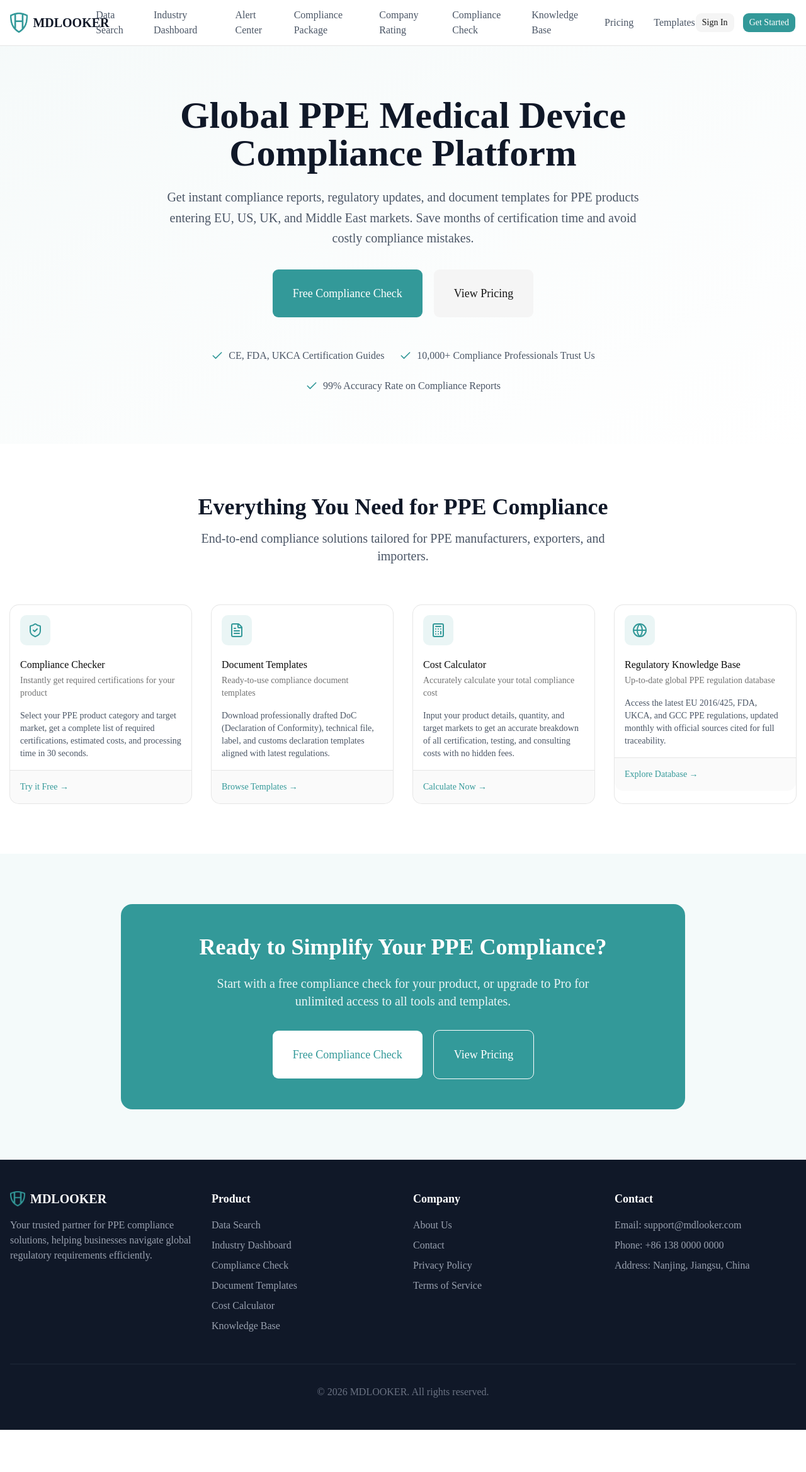
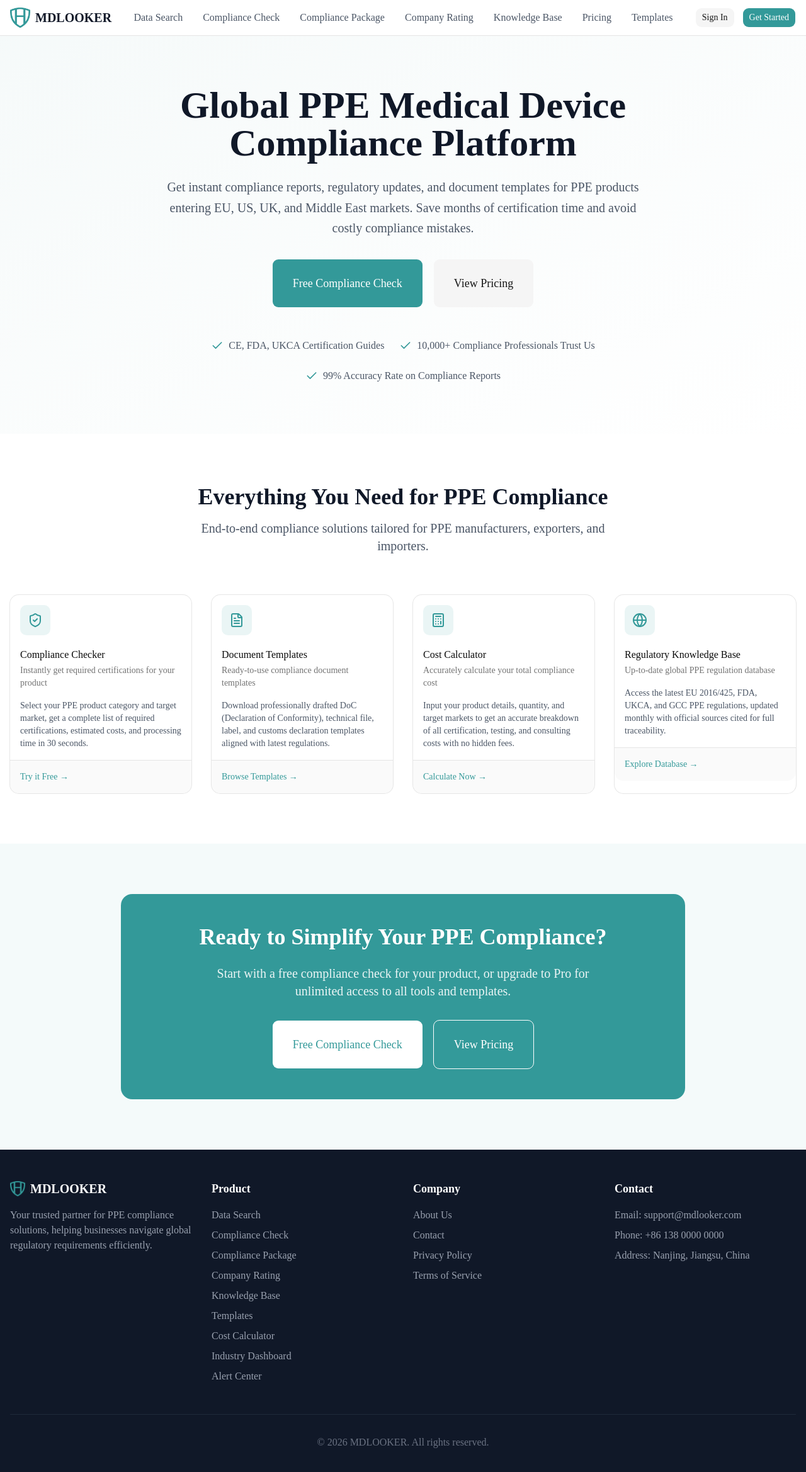
Before and after one commit to tianshanxyz/mdlooker-ppe, a Next.js app: page / in a window 1280 px wide. Shown: the top 2338 px of the page at 63% size. Before the commit the page ends 2271 px from the top, so only its background shows below. Built offline with nearby package versions, Linux system fonts and the light colour scheme.

Commit message:
feat: create global Navbar component, remove Industry Dashboard and Alert Center from primary navigation, move to footer

```diff
--- a/src/app/page.tsx
+++ b/src/app/page.tsx
@@ -3,6 +3,7 @@
 import { Card, CardContent, CardDescription, CardFooter, CardHeader, CardTitle } from "@/components/ui/card";
 import { ShieldCheck, FileText, Calculator, Globe, Check } from "lucide-react";
 import Link from "next/link";
+import Navbar from "@/components/Navbar";
 
 export const metadata: Metadata = {
   title: "MDLOOKER | Global PPE Medical Device Compliance Platform",
@@ -55,29 +56,7 @@
       />
       <div className="min-h-screen flex flex-col">
       {/* Navigation */}
-      <nav className="border-b bg-white sticky top-0 z-50">
-        <div className="container mx-auto px-4 py-3 flex justify-between items-center">
-          <div className="flex items-center gap-2">
-            <img src="/logo.png" alt="MDLOOKER Logo" className="h-8 w-8" />
-            <span className="font-bold text-xl text-gray-900">MDLOOKER</span>
-          </div>
-          <div className="hidden md:flex items-center gap-8">
-            <Link href="/search" className="text-gray-600 hover:text-[#339999] font-medium">Data Search</Link>
-            <Link href="/dashboard" className="text-gray-600 hover:text-[#339999] font-medium">Industry Dashboard</Link>
-            <Link href="/warning" className="text-gray-600 hover:text-[#339999] font-medium">Alert Center</Link>
-            <Link href="/compliance-package" className="text-gray-600 hover:text-[#339999] font-medium">Compliance Package</Link>
-            <Link href="/company-score" className="text-gray-600 hover:text-[#339999] font-medium">Company Rating</Link>
-            <Link href="/compliance-check" className="text-gray-600 hover:text-[#339999] font-medium">Compliance Check</Link>
-            <Link href="/knowledge-base" className="text-gray-600 hover:text-[#339999] font-medium">Knowledge Base</Link>
-            <Link href="/pricing" className="text-gray-600 hover:text-[#339999] font-medium">Pricing</Link>
-            <Link href="/templates" className="text-gray-600 hover:text-[#339999] font-medium">Templates</Link>
-          </div>
-          <div className="flex gap-3">
-            <Button variant="secondary">Sign In</Button>
-            <Button className="bg-[#339999] hover:bg-[#2d8a8a] text-white">Get Started</Button>
-          </div>
-        </div>
-      </nav>
+      <Navbar />
 
       {/* Hero Section */}
       <section className="flex-1 bg-gradient-to-br from-[#339999]/5 to-white py-20">
@@ -241,11 +220,14 @@
               <h3 className="font-semibold text-lg mb-4">Product</h3>
               <ul className="space-y-2 text-gray-400">
                 <li><Link href="/search" className="hover:text-[#339999]">Data Search</Link></li>
+                <li><Link href="/compliance-check" className="hover:text-[#339999]">Compliance Check</Link></li>
+                <li><Link href="/compliance-package" className="hover:text-[#339999]">Compliance Package</Link></li>
+                <li><Link href="/company-score" className="hover:text-[#339999]">Company Rating</Link></li>
+                <li><Link href="/knowledge-base" className="hover:text-[#339999]">Knowledge Base</Link></li>
+                <li><Link href="/templates" className="hover:text-[#339999]">Templates</Link></li>
+                <li><Link href="/calculator" className="hover:text-[#339999]">Cost Calculator</Link></li>
                 <li><Link href="/dashboard" className="hover:text-[#339999]">Industry Dashboard</Link></li>
-                <li><Link href="/compliance-check" className="hover:text-[#339999]">Compliance Check</Link></li>
-                <li><Link href="/templates" className="hover:text-[#339999]">Document Templates</Link></li>
-                <li><Link href="/calculator" className="hover:text-[#339999]">Cost Calculator</Link></li>
-                <li><Link href="/knowledge-base" className="hover:text-[#339999]">Knowledge Base</Link></li>
+                <li><Link href="/warning" className="hover:text-[#339999]">Alert Center</Link></li>
               </ul>
             </div>
             <div>
--- /dev/null
+++ b/src/components/Navbar.tsx
@@ -0,0 +1,30 @@
+'use client';
+
+import Link from "next/link";
+import { Button } from "@/components/ui/button";
+
+export default function Navbar() {
+  return (
+    <nav className="border-b bg-white sticky top-0 z-50">
+      <div className="container mx-auto px-4 py-3 flex justify-between items-center">
+        <div className="flex items-center gap-2">
+          <img src="/logo.png" alt="MDLOOKER Logo" className="h-8 w-8" />
+          <span className="font-bold text-xl text-gray-900">MDLOOKER</span>
+        </div>
+        <div className="hidden md:flex items-center gap-8">
+          <Link href="/search" className="text-gray-600 hover:text-[#339999] font-medium">Data Search</Link>
+          <Link href="/compliance-check" className="text-gray-600 hover:text-[#339999] font-medium">Compliance Check</Link>
+          <Link href="/compliance-package" className="text-gray-600 hover:text-[#339999] font-medium">Compliance Package</Link>
+          <Link href="/company-score" className="text-gray-600 hover:text-[#339999] font-medium">Company Rating</Link>
+          <Link href="/knowledge-base" className="text-gray-600 hover:text-[#339999] font-medium">Knowledge Base</Link>
+          <Link href="/pricing" className="text-gray-600 hover:text-[#339999] font-medium">Pricing</Link>
+          <Link href="/templates" className="text-gray-600 hover:text-[#339999] font-medium">Templates</Link>
+        </div>
+        <div className="flex gap-3">
+          <Button variant="secondary">Sign In</Button>
+          <Button className="bg-[#339999] hover:bg-[#2d8a8a] text-white">Get Started</Button>
+        </div>
+      </div>
+    </nav>
+  );
+}
```
